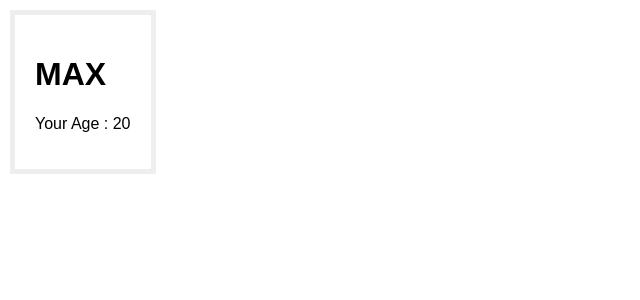
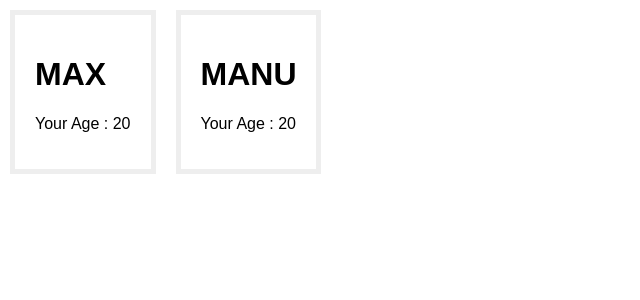
Before and after one commit to animehk55/React-JS, a React (Create React App) app: page / in a window 1280 px wide. Shown: the top 300 px of the page, without its empty margins (0-640 px from the left). Built offline with nearby package versions, Linux system fonts and the light colour scheme.

Commit message:
unable to parse the react codepen react-dom renderer props hookups

```diff
--- a/src/App.js
+++ b/src/App.js
@@ -12,14 +12,14 @@ function App() {
             Your Age : 20
           </p>
           </div>
-          {/* <div  className="box">
+          <div  className="box">
           <header>
             <h1>MANU</h1>
           </header>
           <p>
             Your Age : 20
           </p>
-          </div> */}
+          </div>
       </div>
     );
   }
```
